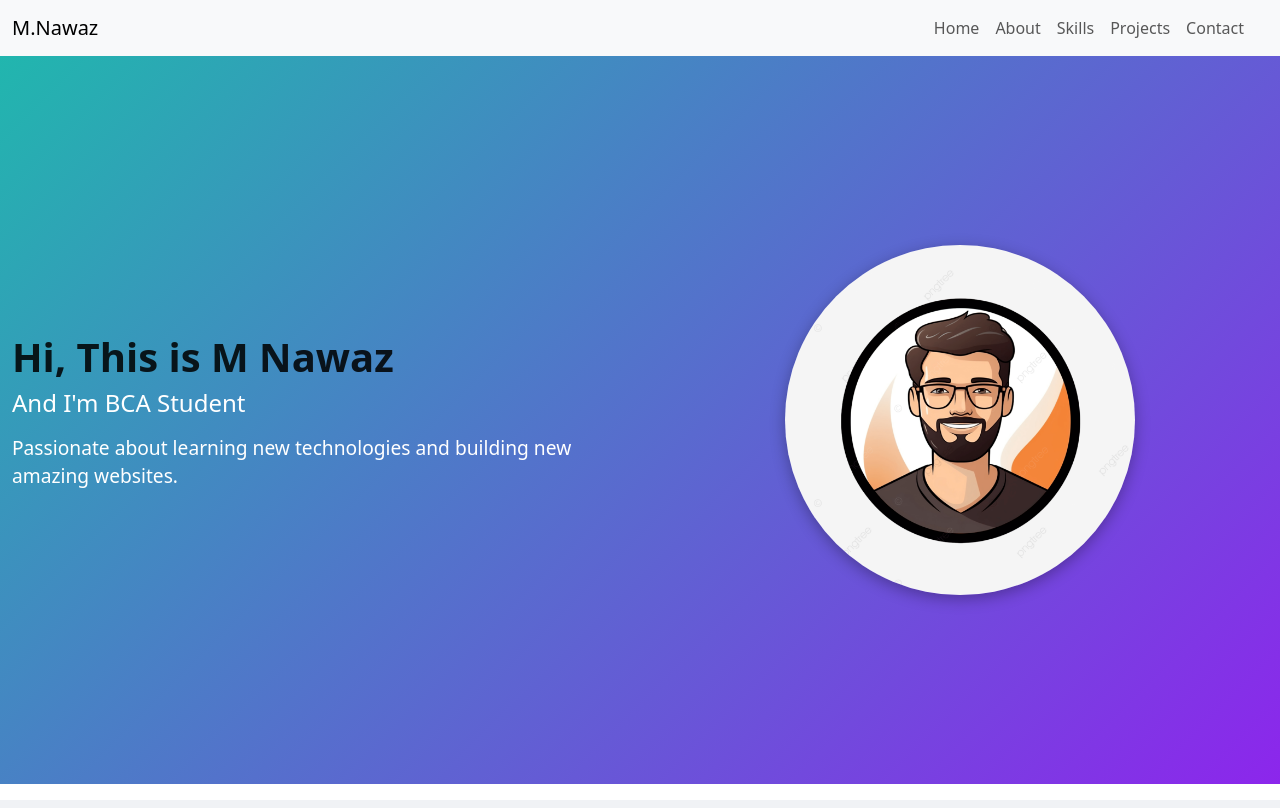
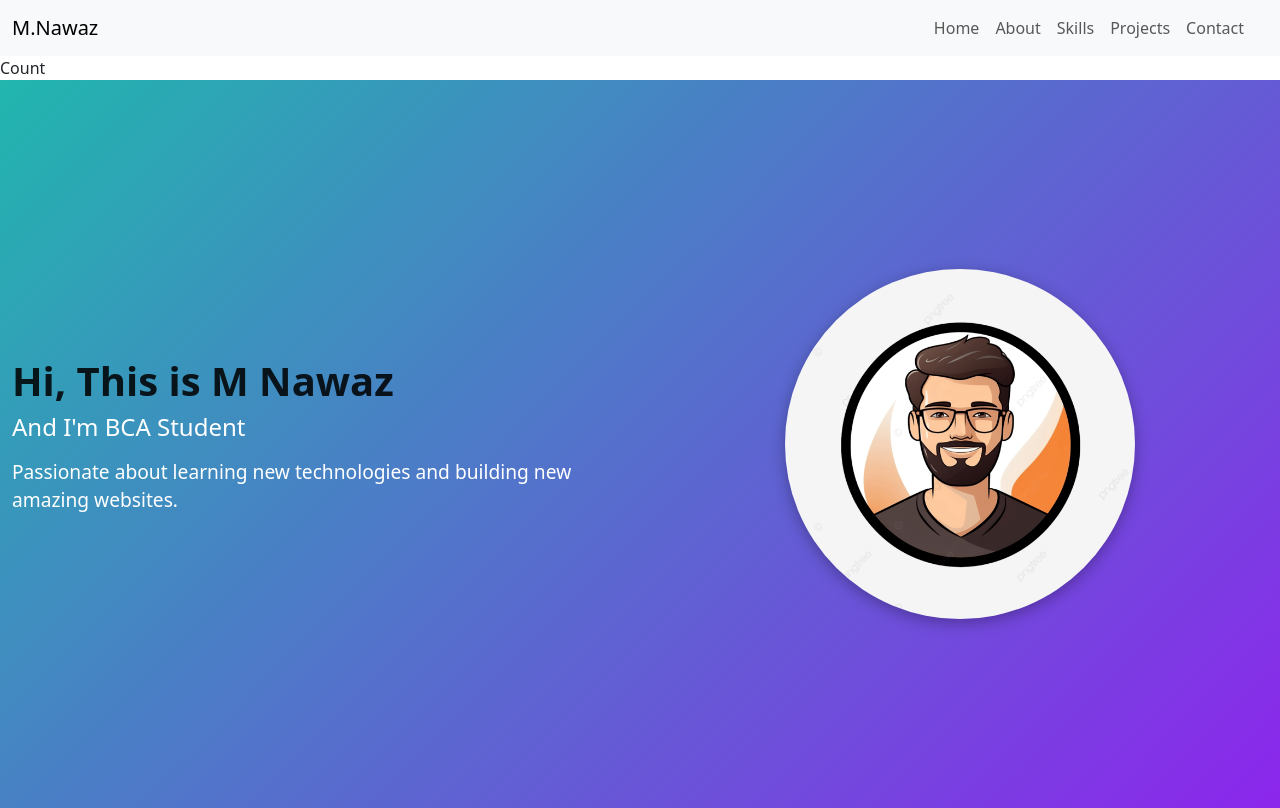
Before and after one commit to Siddukulkarni/Portfolio, a React (Vite) app: page / in a window 1280 px wide. Built offline with nearby package versions, Linux system fonts and the light colour scheme.

Commit message:
created a new component

```diff
--- a/src/App.jsx
+++ b/src/App.jsx
@@ -6,12 +6,14 @@ import Skills from './Components/Skills';
 import Project from './Components/Project';
 import Contact from './Components/Contact';
 import Navbarcomp from './Components/Navbarcomp';
+import Count from './Components/Count';
 
 const App = () => {
   return (
     <>
       <Router>
         <Navbarcomp/>
+        <Count/>
         <Routes>
 <Route path='/' element={<Home/>}/>
 <Route path='/about' element={<About />} />
--- /dev/null
+++ b/src/Components/Count.jsx
@@ -0,0 +1,11 @@
+import React from 'react'
+
+const Count = () => {
+  return (
+    <div>
+      Count
+    </div>
+  )
+}
+
+export default Count
```
